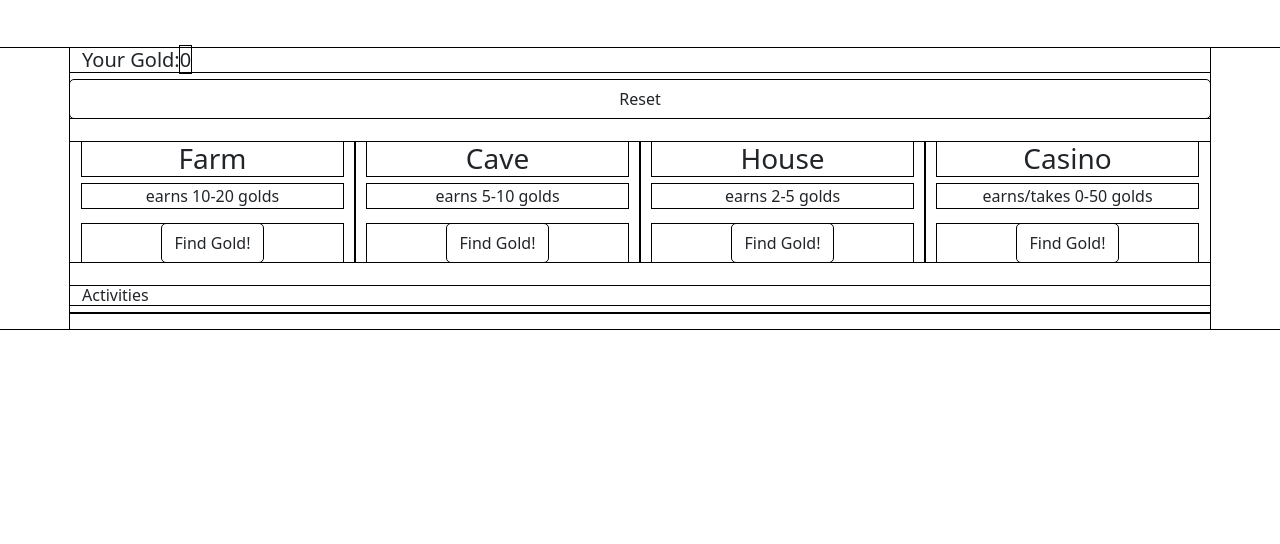
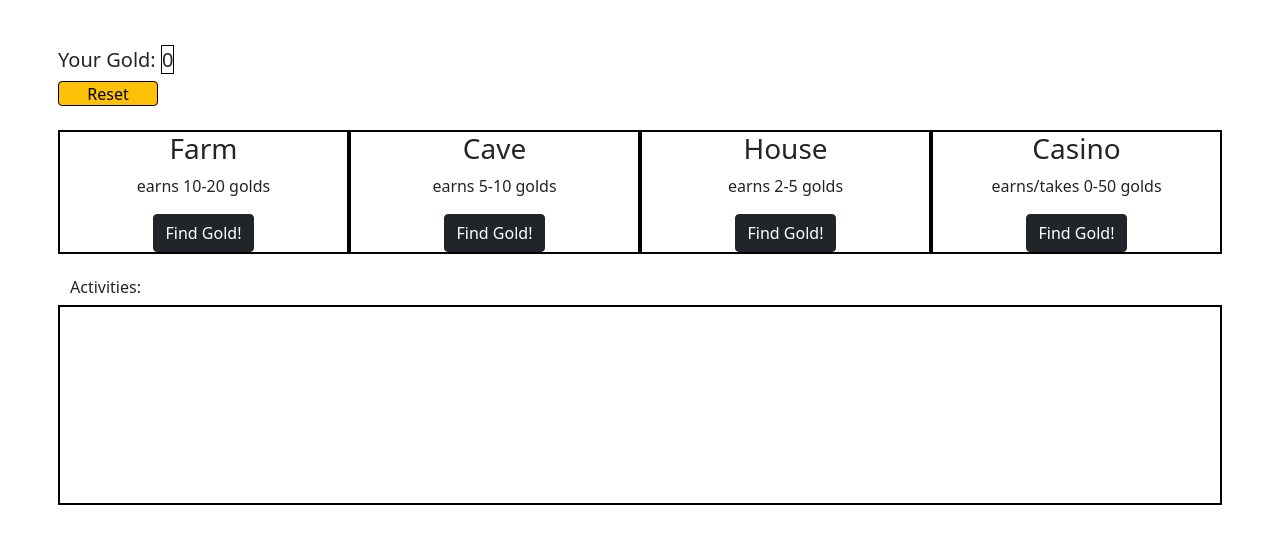
Before and after one commit to dcidcoronado/ninja_gold, a Django app: page / in a window 1280 px wide. Shown: the top 544 px of the page. Run offline with Django 3.2, Linux system fonts and the light colour scheme.

Commit message:
entrega?

```diff
--- a/main_app/static/css/style.css
+++ b/main_app/static/css/style.css
@@ -1,5 +1,38 @@
 *{
     padding: 0;
     margin: 0;
-    outline: solid 1px black;
 }
+
+.header h5{
+    height: 25px;
+    display: inline-block;
+}
+
+.header span{
+    height: 25px;
+    width: 200px;
+    border: 1px solid black;
+}
+
+.header a{
+    width: 100px;
+    height: 25px;
+    display: inline-block;
+    vertical-align: center;
+    border: 1px solid black;
+}
+
+.gold{
+    border: 2px solid black;
+}
+
+.activities{
+    overflow-y: scroll;
+    height: 200px;
+    border: 2px solid black;
+}
+
+.activities ul li{
+    list-style-type: none;
+    font-size: 15px;
+}
--- a/main_app/templates/index.html
+++ b/main_app/templates/index.html
@@ -1,4 +1,3 @@
-
 <!DOCTYPE html>
 <html lang="en">
 <head>
@@ -6,58 +5,66 @@
   <meta http-equiv="X-UA-Compatible" content="IE=edge">
   <meta name="viewport" content="width=device-width, initial-scale=1.0">
   <title>Ninja Gold</title>
-  {% load static %}
   <link href="https://cdn.jsdelivr.net/npm/bootstrap@5.0.1/dist/css/bootstrap.min.css" rel="stylesheet" integrity="sha384-+0n0xVW2eSR5OomGNYDnhzAbDsOXxcvSN1TPprVMTNDbiYZCxYbOOl7+AMvyTG2x" crossorigin="anonymous">
   <script src="https://cdn.jsdelivr.net/npm/bootstrap@5.0.1/dist/js/bootstrap.bundle.min.js" integrity="sha384-gtEjrD/SeCtmISkJkNUaaKMoLD0//ElJ19smozuHV6z3Iehds+3Ulb9Bn9Plx0x4" crossorigin="anonymous"></script>
+  {% load static %}
   <link rel="stylesheet" href="{% static 'css/style.css' %}">
-</head>
+  </head>
 <body>
-  <div class="container mt-5">
-    <div class="row">
-      <h5>Your Gold:<span>{{request.session.gold}}</span></h5>
-      <a href="/reset" method="POST" class="btn">Reset</a>
+  <div class="container mt-5 p-0">
+    <div class="header row p-0">
+      <h5 class="p-0">Your Gold:  <span>{{request.session.gold}}</span></h5>
+      <a href="/reset" method="POST" class="btn btn-warning text-center p-0">Reset</a>
     </div>
     <div class="row text-center mt-4">
-      <div class="col-3">
+      <div class="gold col-3">
         <h3>Farm</h3>
         <p>earns 10-20 golds</p>
         <form action="/process_money" method="POST">
           {% csrf_token %}
-          <button type="submit" class="btn" name="earns" value="farm">Find Gold!</button>
+          <button type="submit" class="btn btn-dark" name="earns" value="farm">Find Gold!</button>
         </form>
       </div>
-      <div class="col-3">
+      <div class="gold col-3">
         <h3>Cave</h3>
         <p>earns 5-10 golds</p>
         <form action="/process_money" method="POST">
           {% csrf_token %}
-          <button type="submit" class="btn" name="earns" value="cave">Find Gold!</button>
+          <button type="submit" class="btn btn-dark" name="earns" value="cave">Find Gold!</button>
         </form>
       </div>
-      <div class="col-3">
+      <div class="gold col-3">
         <h3>House</h3>
         <p>earns 2-5 golds</p>
         <form action="/process_money" method="POST">
           {% csrf_token %}
-          <button type="submit" class="btn" name="earns" value="house">Find Gold!</button>
+          <button type="submit" class="btn btn-dark" name="earns" value="house">Find Gold!</button>
         </form>
       </div>
-      <div class="col-3">
+      <div class="gold col-3">
         <h3>Casino</h3>
         <p>earns/takes 0-50 golds</p>
         <form action="/process_money" method="POST" >
           {% csrf_token %}
-          <button type="submit" class="btn" name="earns" value="casino">Find Gold!</button>
+          <button type="submit" class="btn btn-dark" name="earns" value="casino">Find Gold!</button>
         </form>
       </div>
     </div>
     <div class="row mt-4">
-      <h6>Activities</h6>
-      <ul>
-        {% for activities in request.session.activities %}
-          <li>{{activities}}</li>
-        {% endfor %}
-      </ul>
+      <h6>Activities:</h6>
+      <div class="activities">
+        <ul>
+          {% for activities in request.session.activities %}
+            {% if activities.clase == 0 %}
+              <li class="text-danger">{{activities.message}}</li>
+            {% elif activities.clase == 1 %}
+              <li class="text-success">{{activities.message}}</li>
+            {% else %}
+              <li>{{activities.message}}</li>
+            {% endif %}
+          {% endfor %}
+        </ul>
+      </div>
     </div>
   </div>
 </body>
--- a/main_app/views.py
+++ b/main_app/views.py
@@ -1,5 +1,6 @@
 from django.shortcuts import render, HttpResponse, redirect
 import random
+from time import gmtime, strftime
 
 def index(request):
     if 'gold' not in request.session:
@@ -11,22 +12,39 @@ def process_money(request):
     if 'activities' not in request.session:
         request.session['activities'] = []
     earns = request.POST['earns']
-    farm = random.randint(10, 20)
-    cave = random.randint(5, 10)
-    house = random.randint(2, 5)
-    casino = random.randint(-50, 50)
+    date = strftime("%Y/%m/%d", gmtime())
+    time = strftime("%I:%M %p", gmtime())
+    clase = 1
+    gold = 0
     if earns == 'farm':
-        request.session['gold'] += farm
-        request.session['activities'].insert(0, f'Earned {farm} golds from the farm!')
-    if earns == 'cave':
-        request.session['gold'] += cave
-        request.session['activities'].insert(0, f'Earned {cave} golds from the cave!')
-    if earns == 'house':
-        request.session['gold'] += house
-        request.session['activities'].insert(0, f'Earned {house} golds from the house!')
-    if earns == 'casino':
-        request.session['gold'] += casino
-        request.session['activities'].insert(0, f'Entered a casino and lost {casino} golds... Ouch...')
+        gold = random.randint(10, 20)
+        request.session['gold'] += gold
+    elif earns == 'cave':
+        gold = random.randint(5, 10)
+        request.session['gold'] += gold
+    elif earns == 'house':
+        gold = random.randint(2, 5)
+        request.session['gold'] += gold
+    elif earns == 'casino':
+        gold = random.randint(-50, 50)
+        if gold > 0:
+            request.session['gold'] += gold
+        elif gold < 0:
+            request.session['gold'] += gold
+            clase = 0
+        else:
+            request.session['gold'] += gold
+            clase = 2
+    message = f"Earned {gold} golds from the {earns}! ({date} {time})"
+    if gold < 0:
+        message = f"Entered a gold and lost {gold} golds... Ouch... ({date} {time})"
+    elif gold == 0:
+        message = f"Entered in a void, don't win and don't lose ({date} {time})"
+    activitiesobject = {
+        'clase': clase,
+        'message': message
+    }
+    request.session['activities'].insert(0, activitiesobject)
     return redirect('/')
 
 
```
Also changed, not shown: db.sqlite3.
